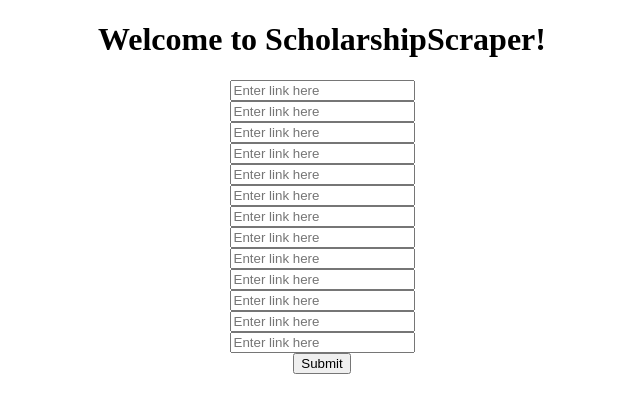
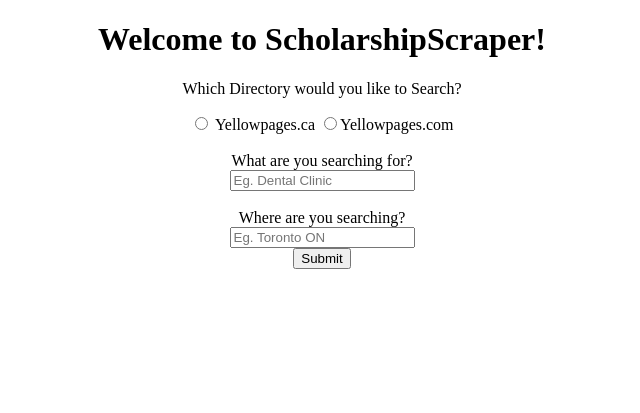
Before and after one commit to TahaM1/ScholarshipScraper, a Flask app: page / in a window 1280 px wide. Shown: the top 413 px of the page, without its empty margins (318-958 px from the left). Run offline with Flask 2, Linux system fonts and the light colour scheme.

Commit message:
added form inputs for selecting directory, searching, location

```diff
--- a/templates/index.html
+++ b/templates/index.html
@@ -8,31 +8,20 @@
 </h1>
 <form action="/api/scrape" method="post">
 
-    <input type="url" name="link0" placeholder="Enter link here"/><br>
+    <p>Which Directory would you like to Search?</p>
+    <input type="radio" id="Yellowpages.ca" name="directory" value="0" required>
+    <label for="Yellowpages.ca">Yellowpages.ca</label>
 
-    <input type="url" name="link1" placeholder="Enter link here"/><br>
+    <input type="radio" id="Yellowpages.com" name="directory" value="1" required
+    <label for="Yellowpages.com">Yellowpages.com</label><br><br>
 
-    <input type="url" name="link2" placeholder="Enter link here"/><br>
+    <label for="search">What are you searching for?</label><br>
+    <input type="text" id="search" name="search" placeholder="Eg. Dental Clinic"/><br><br>
 
-    <input type="url" name="link3" placeholder="Enter link here"/><br>
 
-    <input type="url" name="link4" placeholder="Enter link here"/><br>
+    <label for="location">Where are you searching?</label><br>
+    <input type="text" id="location" name="location" placeholder="Eg. Toronto ON"/><br>
 
-    <input type="url" name="link5" placeholder="Enter link here"/><br>
-
-    <input type="url" name="link6" placeholder="Enter link here"/><br>
-
-    <input type="url" name="link7" placeholder="Enter link here"/><br>
-
-    <input type="url" name="link8" placeholder="Enter link here"/><br>
-
-    <input type="url" name="link9" placeholder="Enter link here"/><br>
-
-    <input type="url" name="link10" placeholder="Enter link here"/><br>
-
-    <input type="url" name="link11" placeholder="Enter link here"/><br>
-
-    <input type="url" name="link12" placeholder="Enter link here"/><br>
 
     <input type="submit" value="Submit"/>
 
```
